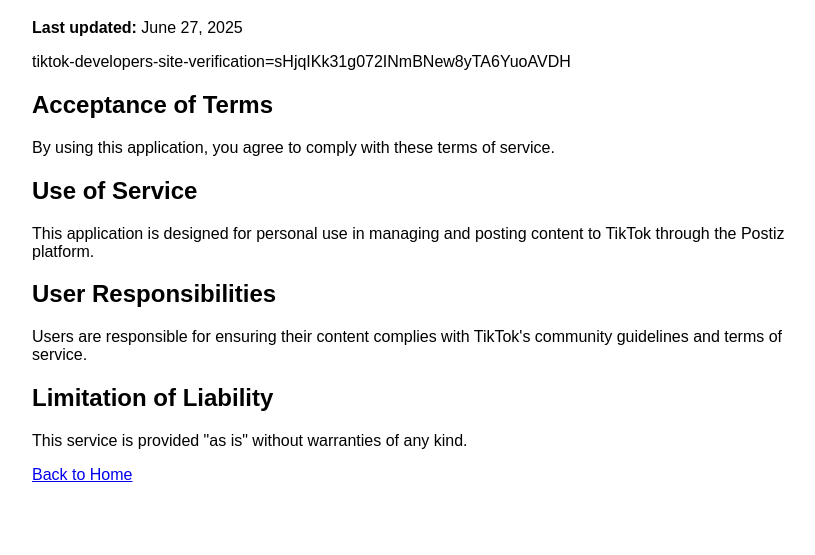
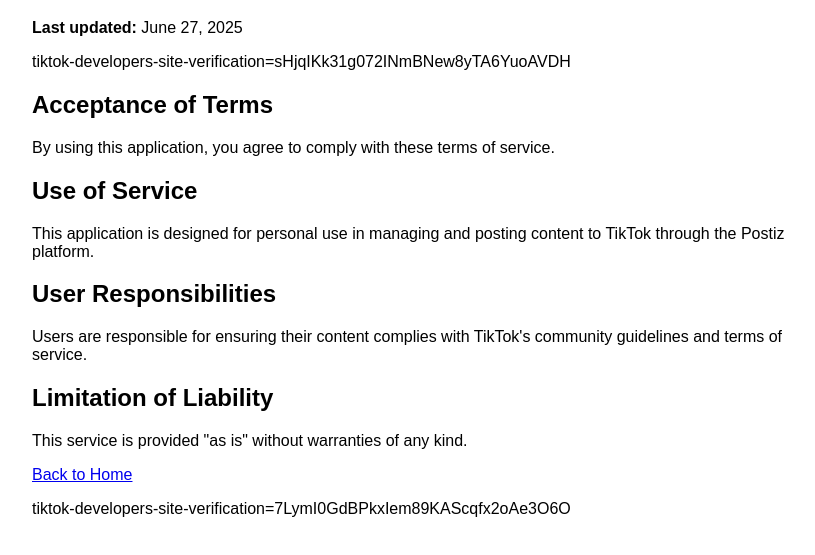
Before and after one commit to DoneKan/tiktok-app-docs, a plain HTML site: page terms.html in a window 1280 px wide. Shown: the part 81-636 px from the top of the page, without its empty margins (208-1023 px from the left). Drawn offline with Linux system fonts and the light colour scheme.

Commit message:
Update terms.html

```diff
--- a/terms.html
+++ b/terms.html
@@ -27,5 +27,8 @@
     <p>This service is provided "as is" without warranties of any kind.</p>
 
     <p><a href="index.html">Back to Home</a></p>
+
+    tiktok-developers-site-verification=7LymI0GdBPkxIem89KAScqfx2oAe3O6O
+
 </body>
 </html>
```
